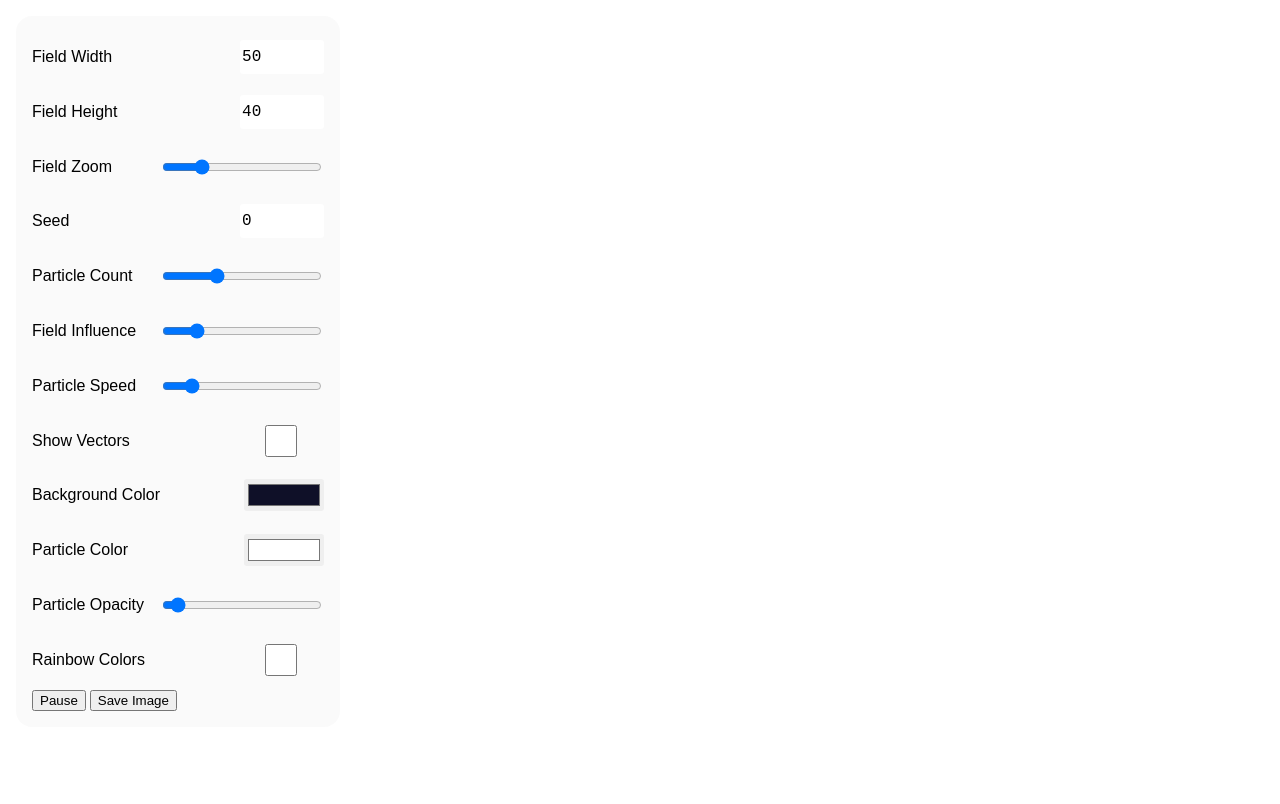
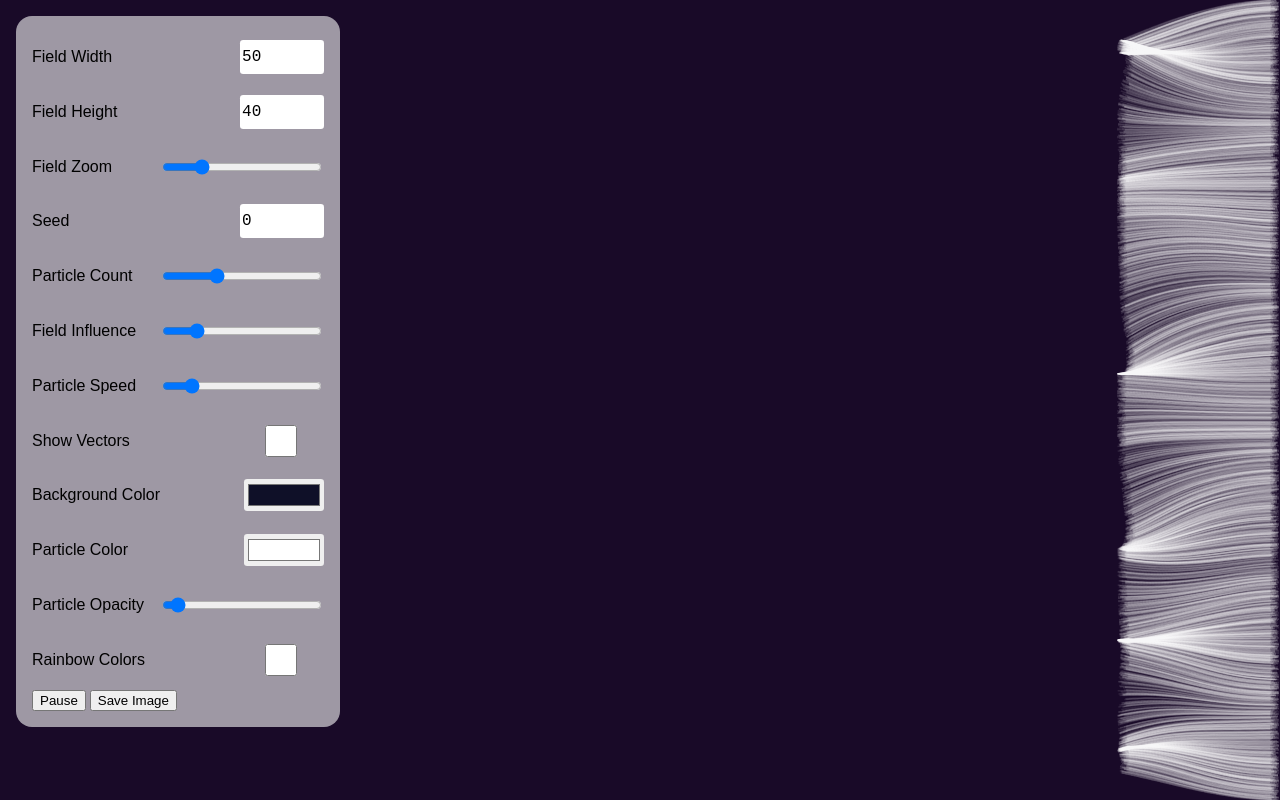
Before and after one commit to davidmikan/itsMik4n.github.io, a plain HTML site: page flowfields.html in a window 1280 px wide. Drawn offline with Linux system fonts and the light colour scheme; animation ran at ten frames a second.

Commit message:
file path fixed

```diff
--- a/flowfields.html
+++ b/flowfields.html
@@ -8,7 +8,7 @@
 </head>
 <body>
     <canvas id="canvas"></canvas>
-    <script src="src/flowfield.js" type="module"></script>
+    <script src="flowfields_src/flowfield.js" type="module"></script>
     <div class="overlay">
         <div id="controlcenter">
             <div class="cc-row">
```
